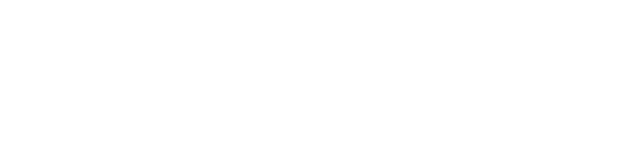
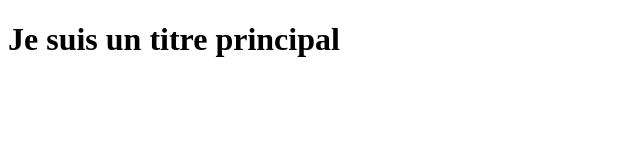
Before and after one commit to MorganeGrenes/helloWorld, a plain HTML site: page index.html in a window 1280 px wide. Shown: the whole page, without its empty margins (0-640 px from the left). Drawn offline with Linux system fonts and the light colour scheme.

Commit message:
Principal Title Added

```diff
--- a/index.html
+++ b/index.html
@@ -8,5 +8,5 @@
 
 <body>
 </body>
-
+    <h1>Je suis un titre principal</h1>
 </html>
```
